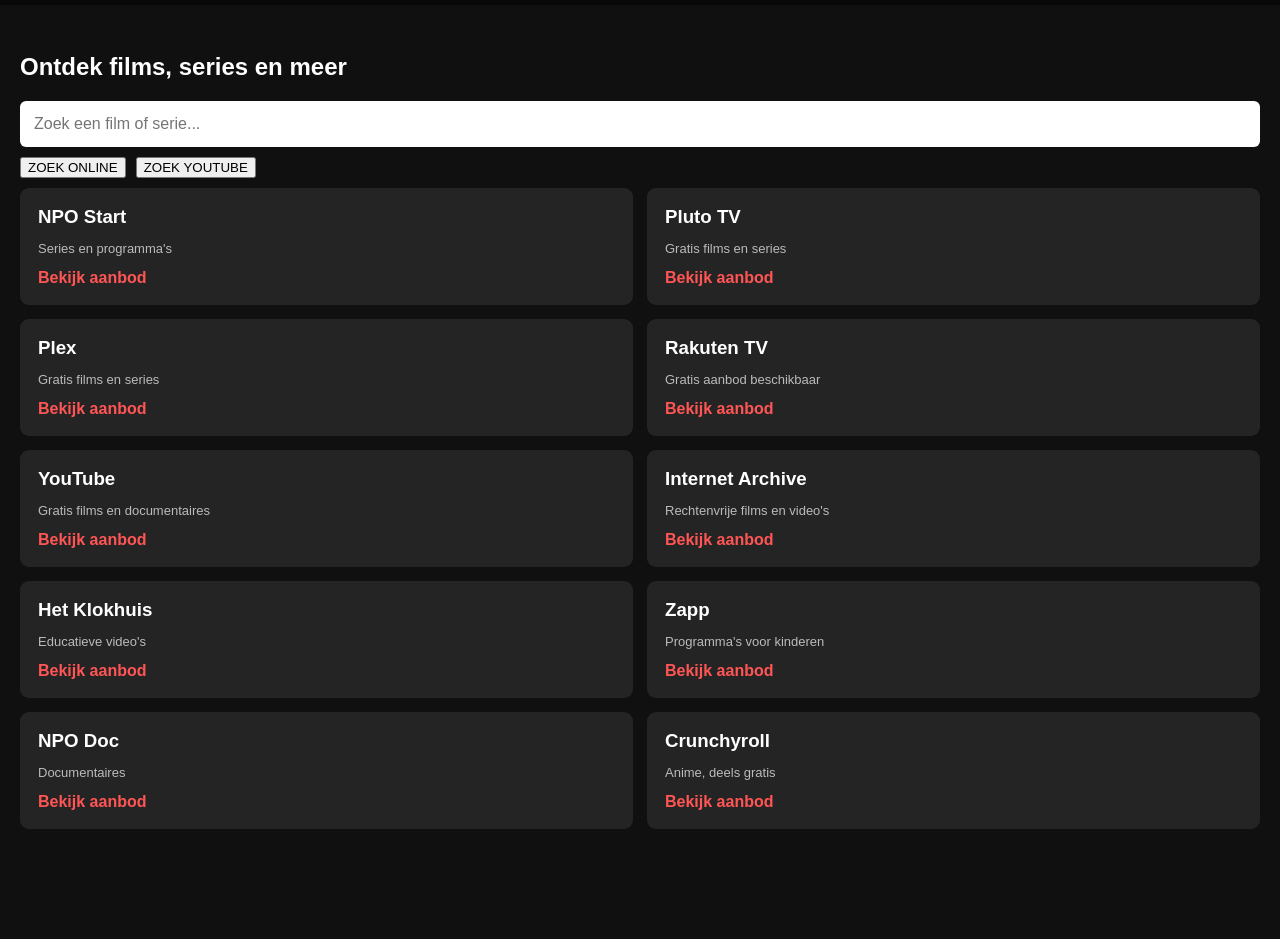
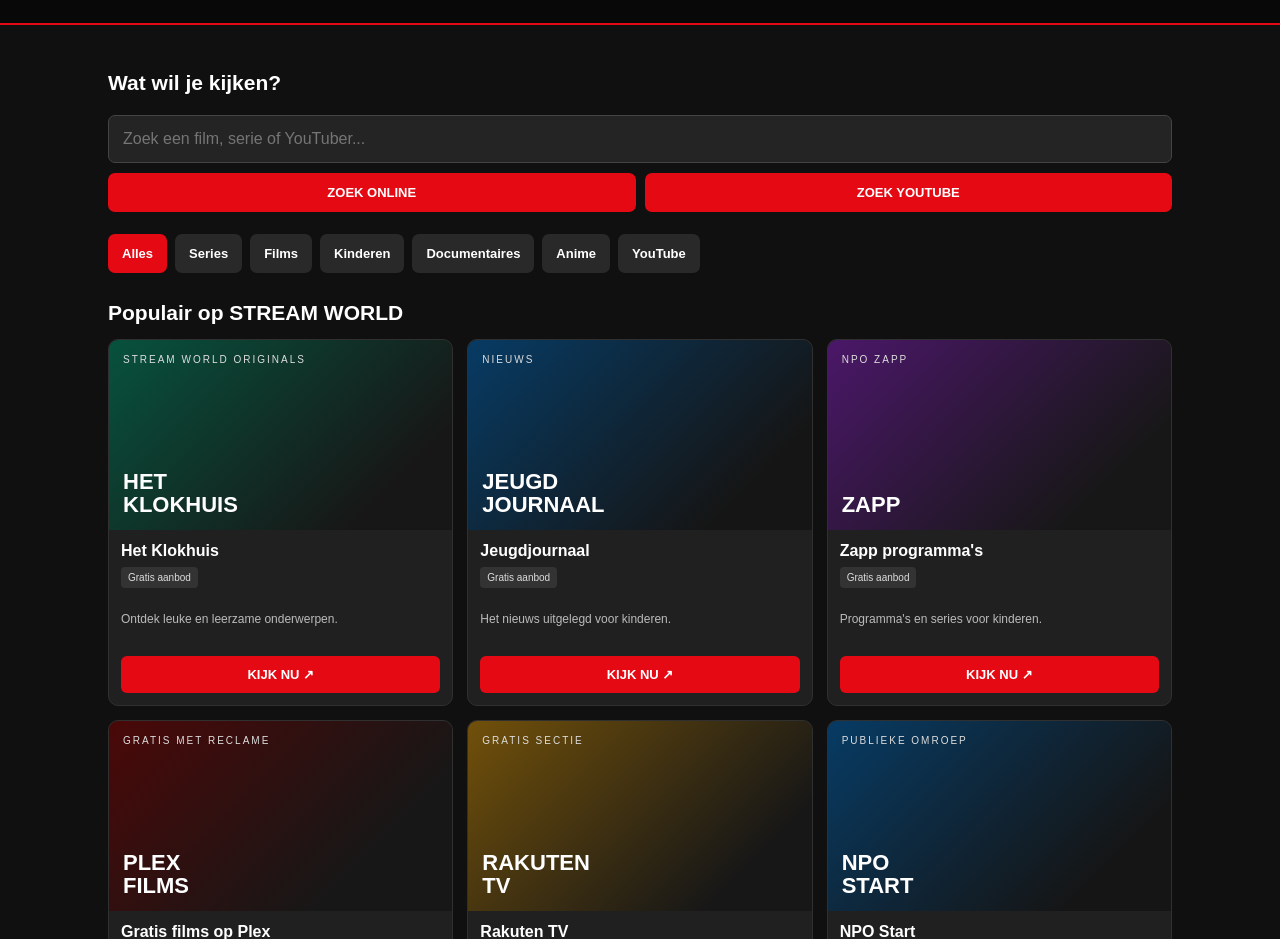
Before and after one commit to 8rttvnaj/STREAM-WORLD, a plain HTML site: page index.html in a window 1280 px wide. Shown: the part 73-1012 px from the top of the page. Before the commit the page ends 922 px from the top, so only its background shows below. Drawn offline with Linux system fonts and the light colour scheme.

Commit message:
STREAM WORLD 2.0.

```diff
--- a/index.html
+++ b/index.html
@@ -3,59 +3,154 @@
 <html lang="nl">
 <head>
 <meta charset="UTF-8">
-<meta name="viewport" content="width=device-width, initial-scale=1.0">
+<meta name="viewport" content="width=device-width, initial-scale=1">
 <title>STREAM WORLD</title>
 <style>
 *{box-sizing:border-box}
 body{margin:0;background:#101010;color:white;font-family:Arial,sans-serif}
-header{background:#080808;padding:22px;color:#e50914;font-size:30px;font-weight:bold}
-main{padding:20px}
-input{width:100%;padding:14px;border:0;border-radius:6px;font-size:16px}
-h2{margin-top:28px}
-.grid{display:grid;grid-template-columns:repeat(2,1fr);gap:14px}
-.card{background:#242424;border-radius:9px;padding:18px;min-height:115px}
-.card h3{margin:0 0 9px}
-.card p{color:#bbb;font-size:13px}
-a{color:#ff5555;text-decoration:none;font-weight:bold}
+header{background:#080808;padding:22px 18px;position:sticky;top:0;z-index:5;border-bottom:2px solid #e50914}
+.logo{font-size:29px;font-weight:900;color:#e50914;letter-spacing:1px}
+.tagline{color:#aaa;font-size:12px;margin-top:5px}
+main{padding:18px;max-width:1100px;margin:auto}
+h2{font-size:21px;margin:28px 0 14px}
+.searchbox{display:flex;gap:8px;margin-top:20px}
+input{width:100%;min-width:0;padding:14px;border-radius:7px;border:1px solid #444;background:#242424;color:white;font-size:16px}
+button{background:#e50914;color:white;border:0;border-radius:7px;padding:12px 14px;font-weight:bold;font-size:13px;cursor:pointer}
+.searchbuttons{display:flex;gap:9px;margin-top:10px}
+.searchbuttons button{flex:1}
+.categories{display:flex;gap:8px;overflow-x:auto;margin:22px 0}
+.categories button{white-space:nowrap;background:#292929}
+.categories button.active{background:#e50914}
+.grid{display:grid;grid-template-columns:repeat(2,minmax(0,1fr));gap:14px}
+.card{background:#202020;border-radius:10px;overflow:hidden;border:1px solid #303030}
+.poster{height:145px;padding:14px;display:flex;flex-direction:column;justify-content:space-between;background:linear-gradient(135deg,#4a0808,#171717 75%)}
+.poster.blue{background:linear-gradient(135deg,#073b64,#151515 80%)}
+.poster.purple{background:linear-gradient(135deg,#4b1769,#171717 80%)}
+.poster.gold{background:linear-gradient(135deg,#71500a,#171717 80%)}
+.poster.green{background:linear-gradient(135deg,#07523d,#171717 80%)}
+.poster small{color:#ddd;font-size:10px;letter-spacing:2px}
+.poster strong{font-size:22px;line-height:1.05}
+.info{padding:12px}
+.info h3{margin:0 0 7px;font-size:16px}
+.info p{color:#bbb;font-size:12px;line-height:1.5;min-height:34px}
+.tag{display:inline-block;background:#333;padding:5px 7px;border-radius:4px;font-size:10px;color:#ddd;margin-bottom:10px}
+.watch{display:block;text-align:center;text-decoration:none;background:#e50914;color:white;padding:11px;border-radius:6px;font-size:13px;font-weight:bold}
+.note{font-size:12px;color:#aaa;line-height:1.5;margin-top:25px}
+footer{text-align:center;color:#777;padding:28px;font-size:12px}
+@media(min-width:650px){.grid{grid-template-columns:repeat(3,minmax(0,1fr))}.poster{height:190px}}
 </style>
 </head>
 <body>
-<header>STREAM WORLD</header>
+<header>
+ <div class="logo">STREAM WORLD</div>
+ <div class="tagline">YOUR ENTERTAINMENT WORLD</div>
+</header>
 <main>
-<h2>Ontdek films, series en meer</h2>
-<input id="search" placeholder="Zoek een film of serie..." oninput="searchItems()">
-<div style="display:flex;gap:10px;margin:10px 0">
+ <h2>Wat wil je kijken?</h2>
+ <div class="searchbox">
+  <input id="search" placeholder="Zoek een film, serie of YouTuber..." oninput="filterCards()">
+ </div>
+ <div class="searchbuttons">
   <button onclick="searchOnline()">ZOEK ONLINE</button>
   <button onclick="searchYouTube()">ZOEK YOUTUBE</button>
  </div>
+ <div class="categories">
+  <button class="active" onclick="chooseCategory('alles',this)">Alles</button>
+  <button onclick="chooseCategory('series',this)">Series</button>
+  <button onclick="chooseCategory('films',this)">Films</button>
+  <button onclick="chooseCategory('kinderen',this)">Kinderen</button>
+  <button onclick="chooseCategory('documentaires',this)">Documentaires</button>
+  <button onclick="chooseCategory('anime',this)">Anime</button>
+  <button onclick="chooseCategory('youtube',this)">YouTube</button>
+ </div>
+ <h2>Populair op STREAM WORLD</h2>
  <div class="grid" id="catalog">
-<div class="card"><h3>NPO Start</h3><p>Series en programma's</p><a href="https://npo.nl/start" target="_blank">Bekijk aanbod</a></div>
-<div class="card"><h3>Pluto TV</h3><p>Gratis films en series</p><a href="https://pluto.tv" target="_blank">Bekijk aanbod</a></div>
-<div class="card"><h3>Plex</h3><p>Gratis films en series</p><a href="https://watch.plex.tv" target="_blank">Bekijk aanbod</a></div>
-<div class="card"><h3>Rakuten TV</h3><p>Gratis aanbod beschikbaar</p><a href="https://www.rakuten.tv" target="_blank">Bekijk aanbod</a></div>
-<div class="card"><h3>YouTube</h3><p>Gratis films en documentaires</p><a href="https://www.youtube.com" target="_blank">Bekijk aanbod</a></div>
-<div class="card"><h3>Internet Archive</h3><p>Rechtenvrije films en video's</p><a href="https://archive.org/details/movies" target="_blank">Bekijk aanbod</a></div>
-<div class="card"><h3>Het Klokhuis</h3><p>Educatieve video's</p><a href="https://hetklokhuis.nl" target="_blank">Bekijk aanbod</a></div>
-<div class="card"><h3>Zapp</h3><p>Programma's voor kinderen</p><a href="https://www.zapp.nl" target="_blank">Bekijk aanbod</a></div>
-<div class="card"><h3>NPO Doc</h3><p>Documentaires</p><a href="https://npo.nl/start" target="_blank">Bekijk aanbod</a></div>
-<div class="card"><h3>Crunchyroll</h3><p>Anime, deels gratis</p><a href="https://www.crunchyroll.com" target="_blank">Bekijk aanbod</a></div>
+
+  <article class="card" data-category="kinderen series">
+   <div class="poster green"><small>STREAM WORLD ORIGINALS</small><strong>HET<br>KLOKHUIS</strong></div>
+   <div class="info"><h3>Het Klokhuis</h3><span class="tag">Gratis aanbod</span><p>Ontdek leuke en leerzame onderwerpen.</p><a class="watch" href="https://hetklokhuis.nl/" target="_blank">KIJK NU ↗</a></div>
+  </article>
+
+  <article class="card" data-category="kinderen series">
+   <div class="poster blue"><small>NIEUWS</small><strong>JEUGD<br>JOURNAAL</strong></div>
+   <div class="info"><h3>Jeugdjournaal</h3><span class="tag">Gratis aanbod</span><p>Het nieuws uitgelegd voor kinderen.</p><a class="watch" href="https://jeugdjournaal.nl/" target="_blank">KIJK NU ↗</a></div>
+  </article>
+
+  <article class="card" data-category="series kinderen">
+   <div class="poster purple"><small>NPO ZAPP</small><strong>ZAPP</strong></div>
+   <div class="info"><h3>Zapp programma's</h3><span class="tag">Gratis aanbod</span><p>Programma's en series voor kinderen.</p><a class="watch" href="https://www.zapp.nl/" target="_blank">KIJK NU ↗</a></div>
+  </article>
+
+  <article class="card" data-category="films series">
+   <div class="poster"><small>GRATIS MET RECLAME</small><strong>PLEX<br>FILMS</strong></div>
+   <div class="info"><h3>Gratis films op Plex</h3><span class="tag">Gratis aanbod</span><p>Ontdek films en series. Het aanbod wisselt.</p><a class="watch" href="https://watch.plex.tv/nl/on-demand" target="_blank">KIJK NU ↗</a></div>
+  </article>
+
+  <article class="card" data-category="films series">
+   <div class="poster gold"><small>GRATIS SECTIE</small><strong>RAKUTEN<br>TV</strong></div>
+   <div class="info"><h3>Rakuten TV</h3><span class="tag">Gratis en betaald</span><p>Bekijk de gratis films en controleer de prijs.</p><a class="watch" href="https://www.rakuten.tv/" target="_blank">KIJK NU ↗</a></div>
+  </article>
+
+  <article class="card" data-category="series films documentaires">
+   <div class="poster blue"><small>PUBLIEKE OMROEP</small><strong>NPO<br>START</strong></div>
+   <div class="info"><h3>NPO Start</h3><span class="tag">Gratis en betaald</span><p>Programma's, series, films en documentaires.</p><a class="watch" href="https://npo.nl/start" target="_blank">KIJK NU ↗</a></div>
+  </article>
+
+  <article class="card" data-category="anime">
+   <div class="poster purple"><small>ANIME WORLD</small><strong>CRUNCHY<br>ROLL</strong></div>
+   <div class="info"><h3>Crunchyroll</h3><span class="tag">Gratis en betaald</span><p>Ontdek anime. Beschikbaarheid verschilt per titel.</p><a class="watch" href="https://www.crunchyroll.com/" target="_blank">KIJK NU ↗</a></div>
+  </article>
+
+  <article class="card" data-category="youtube">
+   <div class="poster"><small>VIDEO'S</small><strong>YOUTUBE</strong></div>
+   <div class="info"><h3>YouTube creators</h3><span class="tag">Gratis video's</span><p>Zoek bijvoorbeeld Salish & Jordan Matter.</p><a class="watch" href="https://www.youtube.com/results?search_query=Salish+Jordan+Matter" target="_blank">KIJK NU ↗</a></div>
+  </article>
+
+  <article class="card" data-category="documentaires films">
+   <div class="poster green"><small>ONTDEK DE WERELD</small><strong>NPO<br>DOC</strong></div>
+   <div class="info"><h3>NPO Documentaires</h3><span class="tag">Gratis aanbod</span><p>Bekijk documentaires via NPO Start.</p><a class="watch" href="https://npo.nl/start" target="_blank">KIJK NU ↗</a></div>
+  </article>
+
+  <article class="card" data-category="films">
+   <div class="poster gold"><small>FILM ARCHIEF</small><strong>INTERNET<br>ARCHIVE</strong></div>
+   <div class="info"><h3>Internet Archive</h3><span class="tag">Rechtenvrij aanbod</span><p>Ontdek oude films en archiefvideo's.</p><a class="watch" href="https://archive.org/details/movies" target="_blank">KIJK NU ↗</a></div>
+  </article>
+
  </div>
+ <p id="noresults" style="display:none;color:#aaa;margin-top:20px">Geen resultaten gevonden. Probeer een andere zoekterm of gebruik ZOEK ONLINE.</p>
+ <p class="note">STREAM WORLD is een onafhankelijke verzamelsite. Je kijkt via de officiële aanbieders. Gratis aanbod kan veranderen. Controleer altijd of een titel gratis is voordat je begint. Sommige diensten tonen advertenties of vragen een abonnement.</p>
 </main>
+<footer>© STREAM WORLD · YOUR ENTERTAINMENT WORLD</footer>
 <script>
-function searchItems(){
+let currentCategory='alles';
+
+function filterCards(){
  const q=document.getElementById('search').value.toLowerCase();
+ let count=0;
  document.querySelectorAll('.card').forEach(card=>{
-card.style.display=card.innerText.toLowerCase().includes(q)?'block':'none';
+  const matchesText=card.innerText.toLowerCase().includes(q);
+  const matchesCategory=currentCategory==='alles'||card.dataset.category.split(' ').includes(currentCategory);
+  card.style.display=matchesText&&matchesCategory?'block':'none';
+  if(matchesText&&matchesCategory)count++;
  });
+ document.getElementById('noresults').style.display=count?'none':'block';
 }
+
+function chooseCategory(category,button){
+ currentCategory=category;
+ document.querySelectorAll('.categories button').forEach(b=>b.classList.remove('active'));
+ button.classList.add('active');
+ filterCards();
+}
+
 function searchOnline(){
-const q=document.getElementById('search').value;
-if(q.trim()) window.open('https://www.google.com/search?q='+encodeURIComponent(q+' films series'),'_blank');
+ const q=document.getElementById('search').value.trim();
+ if(q)window.open('https://www.google.com/search?q='+encodeURIComponent(q+' kijken Nederland officieel'),'_blank');
 }
 
 function searchYouTube(){
-const q=document.getElementById('search').value;
-if(q.trim()) window.open('https://www.youtube.com/results?search_query='+encodeURIComponent(q),'_blank');
+ const q=document.getElementById('search').value.trim();
+ if(q)window.open('https://www.youtube.com/results?search_query='+encodeURIComponent(q),'_blank');
 }
 </script>
 </body>
```
Lines whose indentation alone changed are shown as unchanged.
